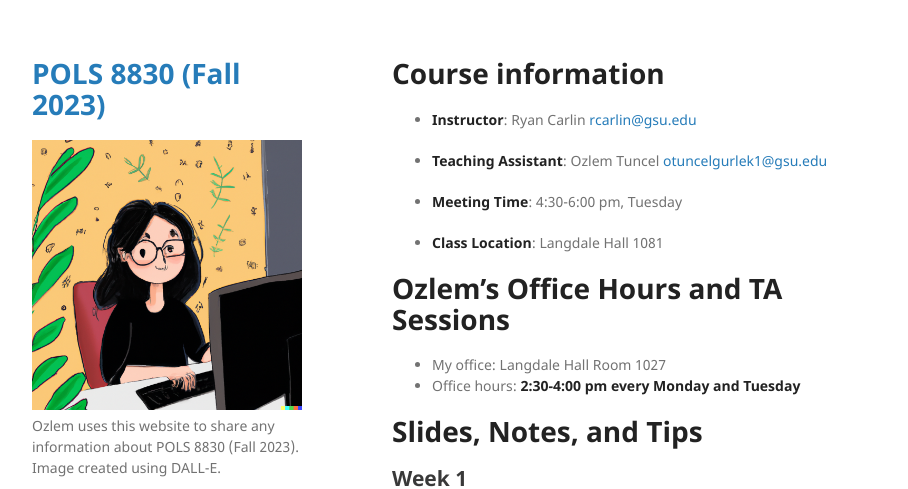
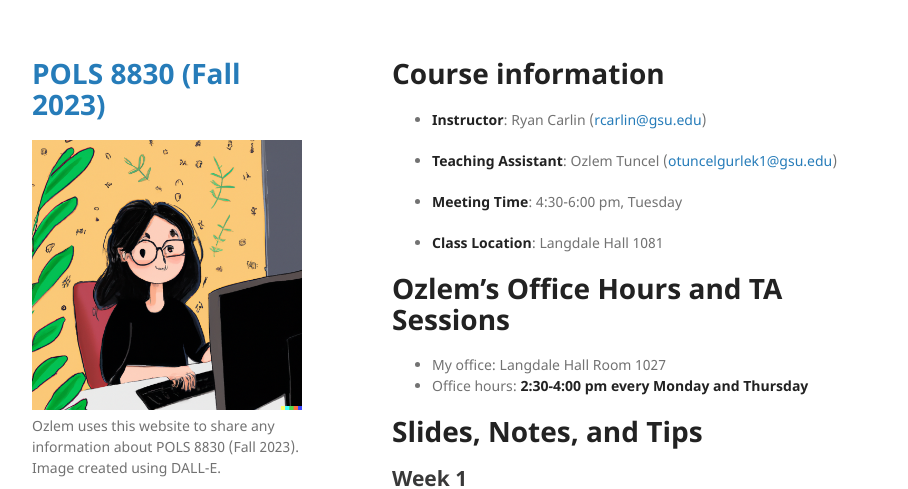
Before and after one commit to ozlemtuncel/POLS8830_Fall2023, a Jekyll site: the page built from index.md, in a window 1280 px wide and 900 px high. Shown: the top 489 px of the window, without its empty margins (178-1086 px from the left). Built offline with Jekyll 4.4.1, drawn with Linux system fonts in a browser that asks for light colours; our own code applies the rules of GitHub Pages for plain Markdown files.

Commit message:
Update index.md

```diff
--- a/index.md
+++ b/index.md
@@ -4,9 +4,9 @@ layout: default
 
 # Course information
 
-- **Instructor**: Ryan Carlin <rcarlin@gsu.edu>
+- **Instructor**: Ryan Carlin (<rcarlin@gsu.edu>)
 
-- **Teaching Assistant**: Ozlem Tuncel <otuncelgurlek1@gsu.edu>
+- **Teaching Assistant**: Ozlem Tuncel (<otuncelgurlek1@gsu.edu>)
 
 - **Meeting Time**: 4:30-6:00 pm, Tuesday
 
@@ -14,7 +14,7 @@ layout: default
 
 # Ozlem's Office Hours and TA Sessions
 - My office: Langdale Hall Room 1027
-- Office hours: **2:30-4:00 pm every Monday and Tuesday**
+- Office hours: **2:30-4:00 pm every Monday and Thursday**
 
 # Slides, Notes, and Tips
 
```
